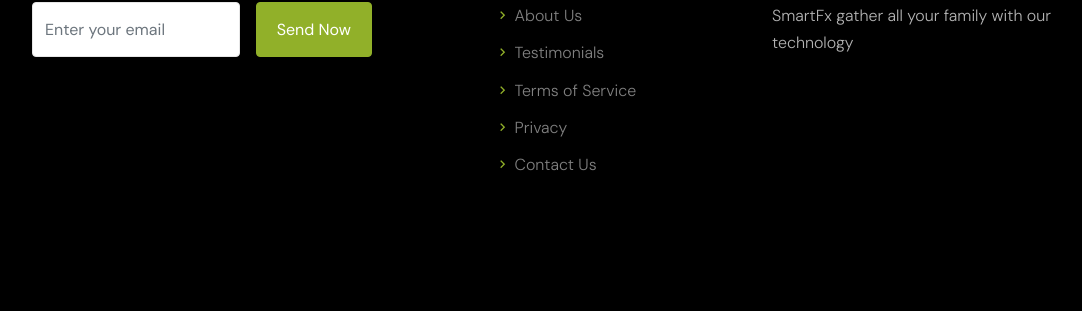
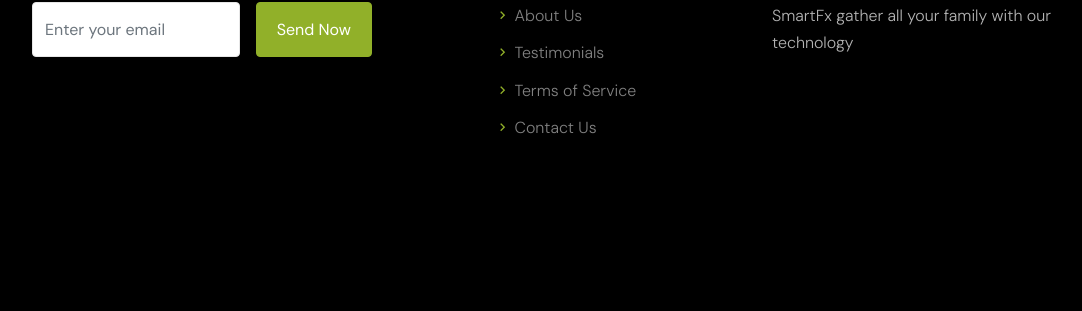
Before and after one commit to 2019Ganjil-PemrogramanBerbasisWeb/tugas3-pwa-oauth-jexcel-tamoriginal, a PHP site: page /aboutus.php in a window 1280 px wide. Shown: the part 1802-2113 px from the top of the page, without its empty margins (68-1150 px from the left). After the commit the page ends 1936 px from the top, so only its background shows below. Run offline with PHP 8.4, Linux system fonts and the light colour scheme; a user stored in the database is signed in; some web fonts are replaced.

Commit message:
Update aboutus.php

```diff
--- a/aboutus.php
+++ b/aboutus.php
@@ -188,8 +188,7 @@ if (!isset($_SESSION["loggedin"]) || $_SESSION["loggedin"] !== true) {
                 <li><a href="aboutus.php">About Us</a></li>
                 <li><a href="testi.php">Testimonials</a></li>
                 <li><a href="terms.php">Terms of Service</a></li>
-                <li><a href="single.php">Privacy</a></li>
-                <li><a href="single.php">Contact Us</a></li>
+                <li><a href="contact.php">Contact Us</a></li>
               </ul>
             </div>
             <div class="col-md-4">
```
